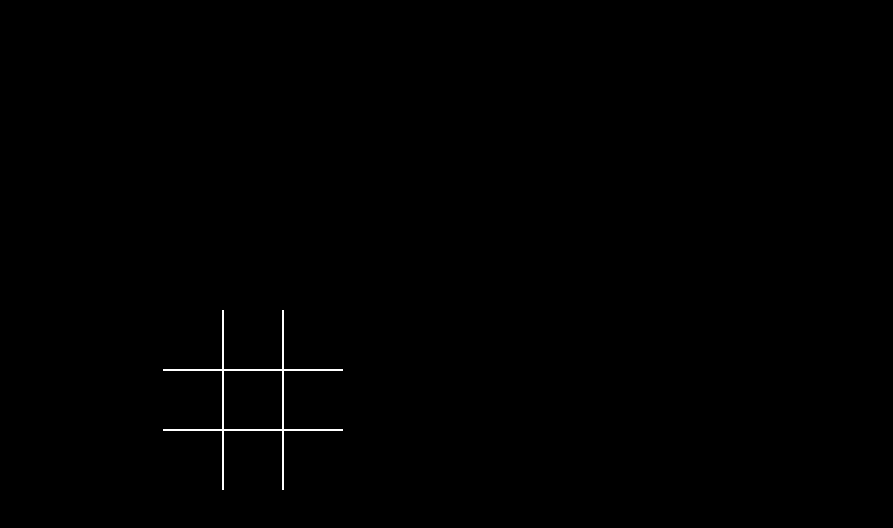
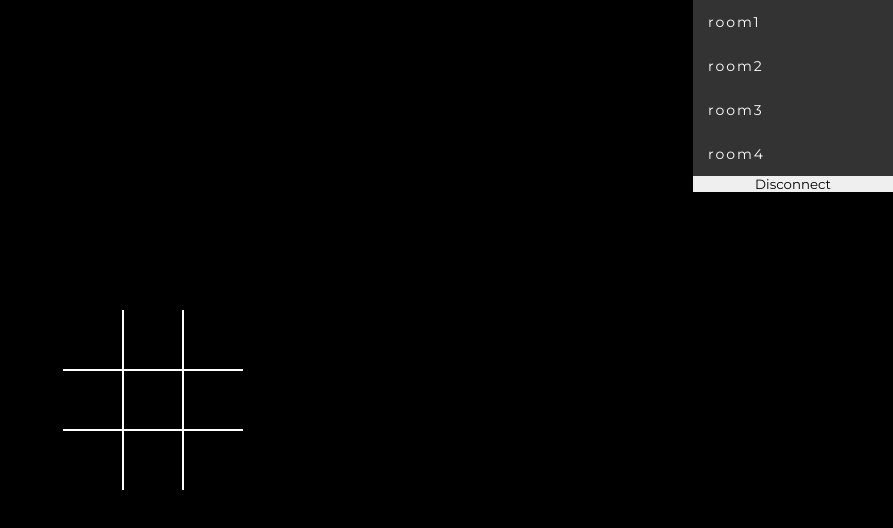
Before and after one commit to Chahotka/Tic-tac-toe, a React (Create React App) app: page / in a window 1280 px wide. Shown: the top 528 px of the page, without its empty margins (387-1280 px from the left). Built offline with nearby package versions, Linux system fonts and the light colour scheme; no server answers.

Commit message:
server and client

```diff
--- a/src/components/TicTac.tsx
+++ b/src/components/TicTac.tsx
@@ -6,6 +6,7 @@ import useGameover from '../hooks/useGameover'
 import Gameover from './TicTac/Gameover'
 import { createStage } from '../gameHelpers'
 import { TFigure } from '../interfaces/ContextInterface'
+import Rooms from './TicTac/Rooms'
 
 const TicTac: React.FC = () => {
   const [defFigure, setDefFigure] = useState<TFigure>('x')
@@ -46,6 +47,7 @@ const TicTac: React.FC = () => {
   return (
     <>
       <Stage stage={stage} tag={tag}/>
+      <Rooms />
       {
         gameover.over &&
         <Gameover
--- /dev/null
+++ b/src/components/TicTac/Rooms.tsx
@@ -0,0 +1,30 @@
+import React, { useState } from 'react'
+import cl from '../../styles/rooms.module.css'
+import useSocket from '../../hooks/useSocket'
+import { rooms } from '../../rooms'
+
+const Rooms: React.FC = () => {
+  const [room, setRoom] = useState('')
+  const { socket } = useSocket(room)
+
+  return (
+    <>
+      <ul className={cl.rooms}>
+        { rooms.map((room: {name: string}) => {
+          return (
+            <li
+              className={cl.roomName}
+              key={room.name}
+            >
+              { room.name }
+            </li>
+          )
+        })
+        }
+        <button onClick={() => socket.disconnect()}>Disconnect</button>
+      </ul>
+    </>
+  )
+}
+
+export default Rooms
--- /dev/null
+++ b/src/hooks/useSocket.ts
@@ -0,0 +1,10 @@
+import { io } from 'socket.io-client'
+
+const useSocket = (room: string) => {
+  const socket = io('http://localhost:5000')
+
+  return { socket }
+}
+
+export default useSocket
+// kak delat' ebuchie komnati i vivodit' ih
--- /dev/null
+++ b/src/rooms.ts
@@ -0,0 +1,6 @@
+export const rooms = [
+  { name: 'room1' },
+  { name: 'room2' },
+  { name: 'room3' },
+  { name: 'room4' }
+]
--- a/src/styles/null.css
+++ b/src/styles/null.css
@@ -20,9 +20,8 @@ body {
 #root {
   width: 100%;
   height: 100%;
-  display: flex;
-  align-items: center;
-  justify-content: center;
+  display: grid;
+  grid-template-columns: 1fr 200px;
 }
 
 * {
--- /dev/null
+++ b/src/styles/rooms.module.css
@@ -0,0 +1,14 @@
+.rooms {
+  display: flex;
+  flex-direction: column;
+  background: #333;
+  align-self: start;
+  width: 100%;
+}
+
+.roomName {
+  width: 100%;
+  padding: 15px;
+  cursor: pointer;
+  letter-spacing: 2px;
+}
--- a/src/styles/stage.module.css
+++ b/src/styles/stage.module.css
@@ -2,4 +2,6 @@
   display: grid;
   grid-template-rows: repeat(3, 60px);
   grid-template-columns: repeat(3, 60px);
+  align-self: center;
+  justify-self: center;
 }
```
Also changed, not shown: 1 other file (tests, documents, lock files or other folders).
